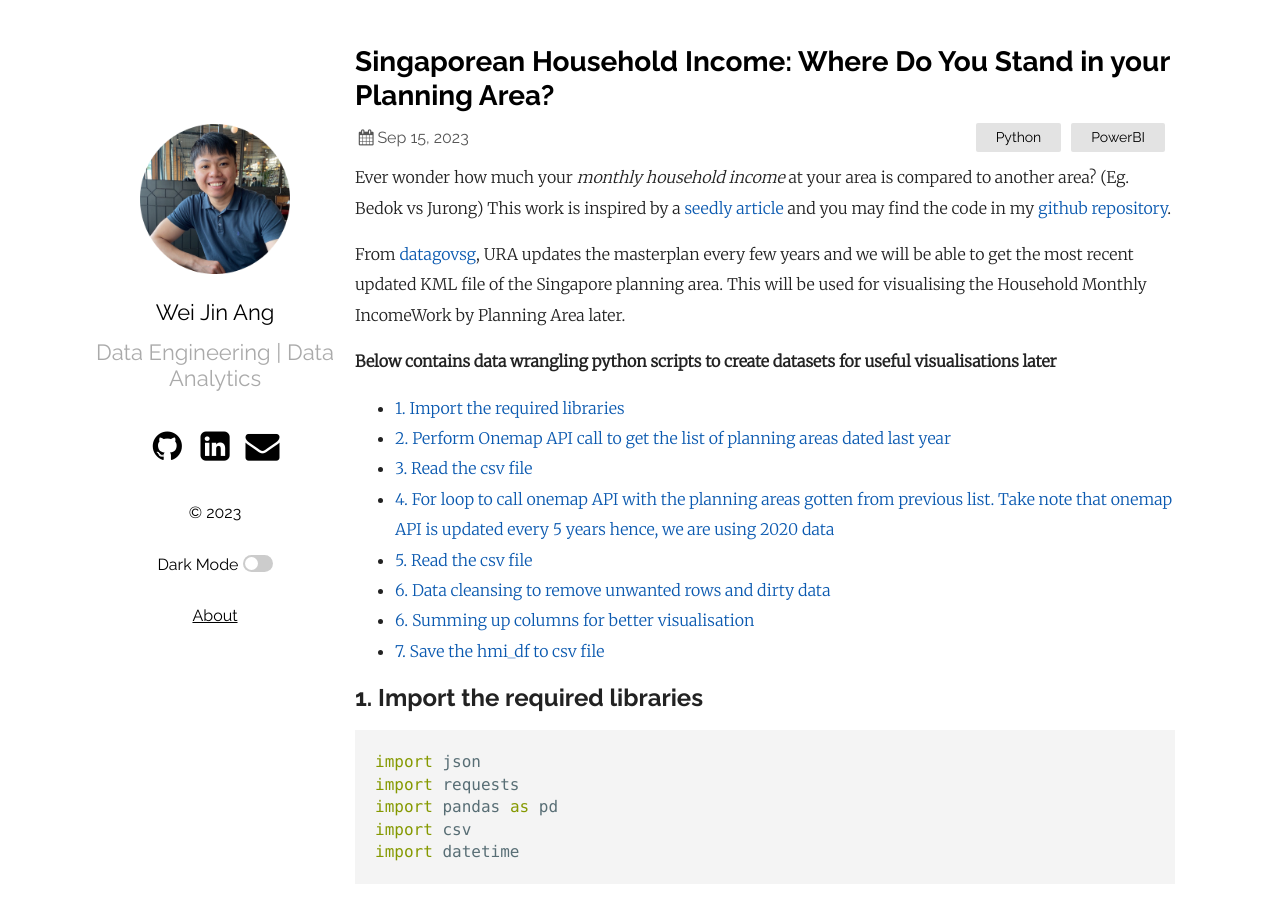
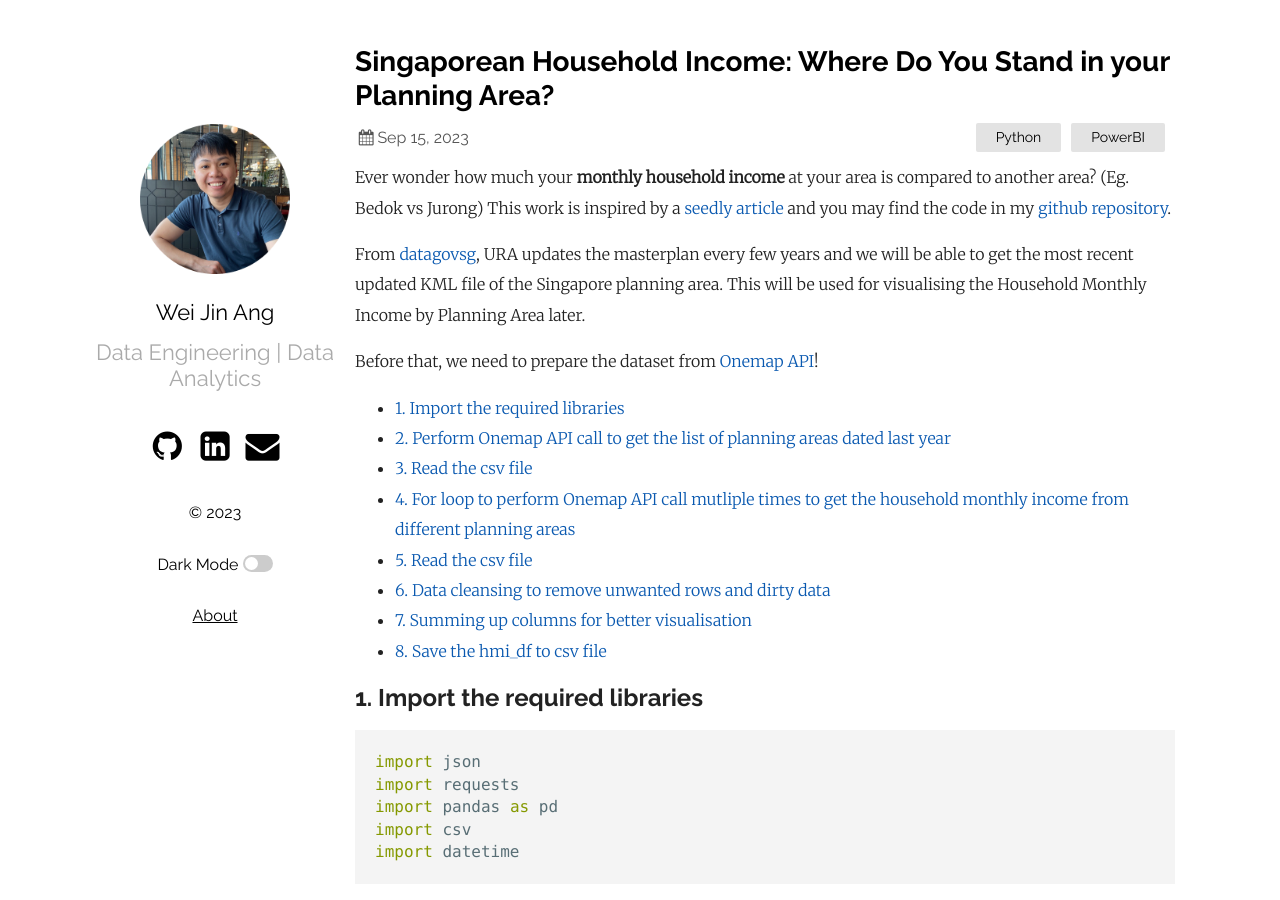
Before and after one commit to wjang96/wjang96.github.io, a Jekyll site: the page built from _posts/2023-09-15-Singaporean Household Income: Where Do You Stand in your Planning Area?.markdown, in a window 1280 px wide and 900 px high. Built offline with Jekyll 4.4.1, drawn with Linux system fonts in a browser that asks for light colours; some of the changed text lies outside the part shown.

Commit message:
Update 2023-09-15-Singaporean Household Income: Where Do You Stand in your Planning Area?.markdown

````diff
--- a/_posts/2023-09-15-Singaporean Household Income: Where Do You Stand in your Planning Area?.markdown
+++ b/_posts/2023-09-15-Singaporean Household Income: Where Do You Stand in your Planning Area?.markdown
@@ -5,11 +5,11 @@
 categories: Python PowerBI
 ---
 
-Ever wonder how much your *monthly household income* at your area is compared to another area? (Eg. Bedok vs Jurong) This work is inspired by a [seedly article][seedlyarticle] and you may find the code in my [github repository][gitrepo].
+Ever wonder how much your **monthly household income** at your area is compared to another area? (Eg. Bedok vs Jurong) This work is inspired by a [seedly article][seedlyarticle] and you may find the code in my [github repository][gitrepo].
 
-From [datagovsg][datagovsg], URA updates the masterplan every few years and we will be able to get the most recent updated KML file of the Singapore planning area. This will be used for visualising the Household Monthly IncomeWork by Planning Area later.
+From [datagovsg][datagovsg], URA updates the masterplan every few years and we will be able to get the most recent updated KML file of the Singapore planning area. This will be used for visualising the Household Monthly Income by Planning Area later.
 
-**Below contains data wrangling python scripts to create datasets for useful visualisations later**
+Before that, we need to prepare the dataset from [Onemap API][onemapapi]!
 
 {: class="table-of-content"}
 * TOC
@@ -71,7 +71,9 @@
 flattendata.to_csv('planning_area_list_' + str(year_minus_1) + '.csv', index=False)
 ```
 Example output:
+
 2022
+
 Success! json dataset to convert to csv is embedded in data_info['Result']
 
 ## 3. Read the csv file
@@ -82,7 +84,8 @@
 ```
 ![DF_wideformat]({{ '/assets/URA_df1.png' | relative_url }})
 
-## 4. For loop to call onemap API with the planning areas gotten from previous list. Take note that onemap API is updated every 5 years hence, we are using 2020 data
+## 4. For loop to perform Onemap API call mutliple times to get the household monthly income from different planning areas
+Take note that onemap API is updated every 5 years hence, we are using 2020 data
 ```python
 # insert your own API key
 Authorization_key = "Insert your API key"
@@ -127,9 +130,8 @@
 ![DF_wideformat]({{ '/assets/URA_df7.png' | relative_url }})
 
 ## 6. Data cleansing to remove unwanted rows and dirty data
-I make use of a open source python script to do so. You may check out the script over here: [github repository][gitrepo]
 ```python
-# performd data cleansing to remove unwanted rows and dirty data
+# perform data cleansing to remove unwanted rows and dirty data
 hmi_df = hmi_df[~hmi_df.planning_area.str.contains("planning_area")]
 hmi_df['total'] = hmi_df['total'].astype(int)
 hmi_df = hmi_df[hmi_df.total != 0]
@@ -140,7 +142,7 @@
         hmi_df = hmi_df.astype({column : "int"})
 ```
 
-## 6. Summing up columns for better visualisation
+## 7. Summing up columns for better visualisation
 ```python
 # summing up columns for better visualisation
 col_list1 = ['below_sgd_1000', 'sgd_1000_to_1999', 'sgd_2000_to_2999', 'sgd_3000_to_3999', 'sgd_4000_to_4999']
@@ -156,7 +158,7 @@
 ```
 ![DF_wideformat]({{ '/assets/URA_df9.png' | relative_url }})
 
-## 7. Save the hmi_df to csv file
+## 8. Save the hmi_df to csv file
 ```python
 # keep useful columns for visualising data
 hmi_df = hmi_df[['planning_area', 'total', 'no_working_person', 'sgd_0_to_5000', 'sgd_5000_to_10000', 'sgd_10000_to_15000', 'sgd_15000_above']]
````
Also changed, not shown: other parts of _posts/2023-09-15-Singaporean Household Income: Where Do You Stand in your Planning Area?.markdown (+2 -1 lines).
